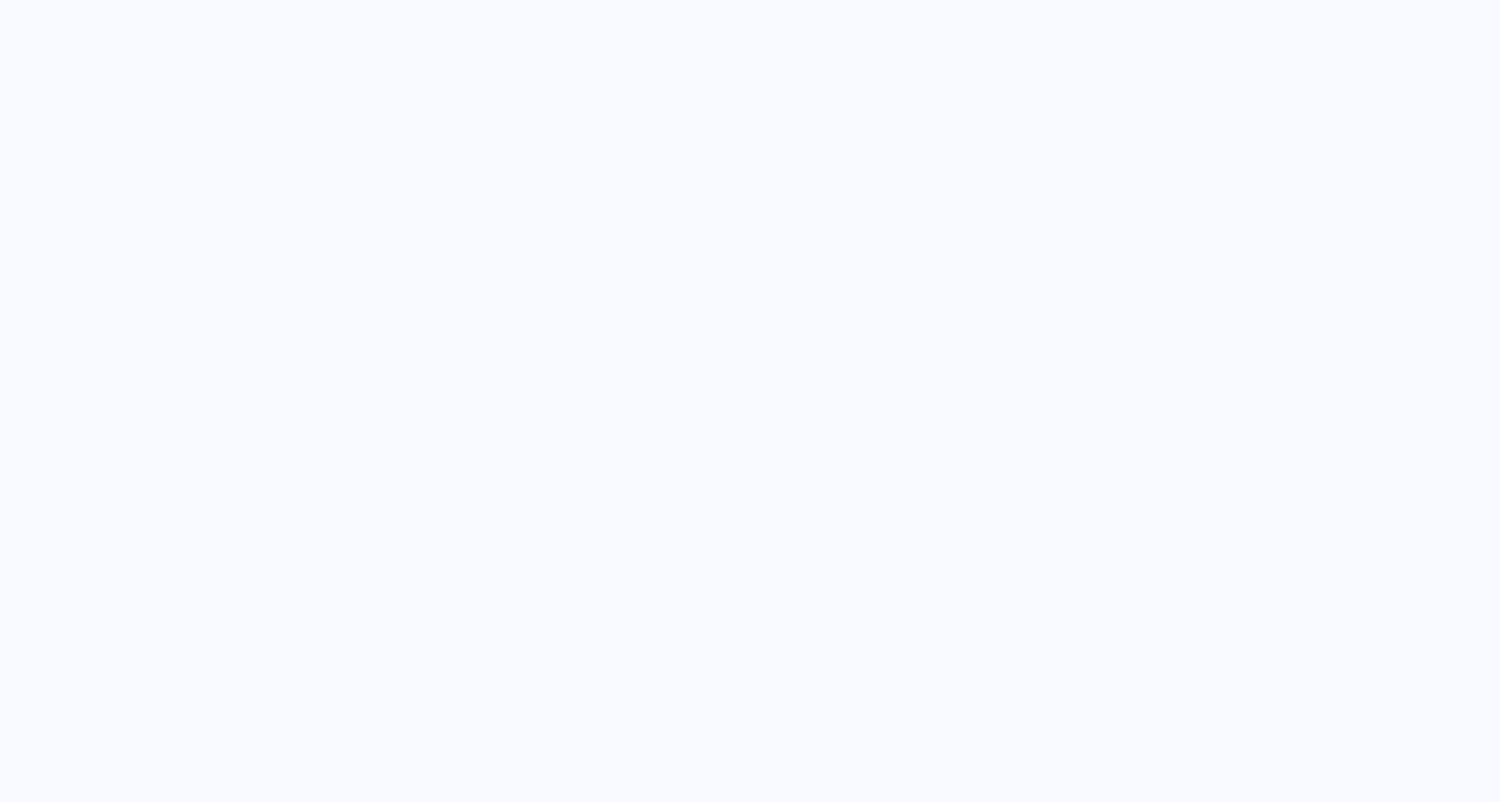
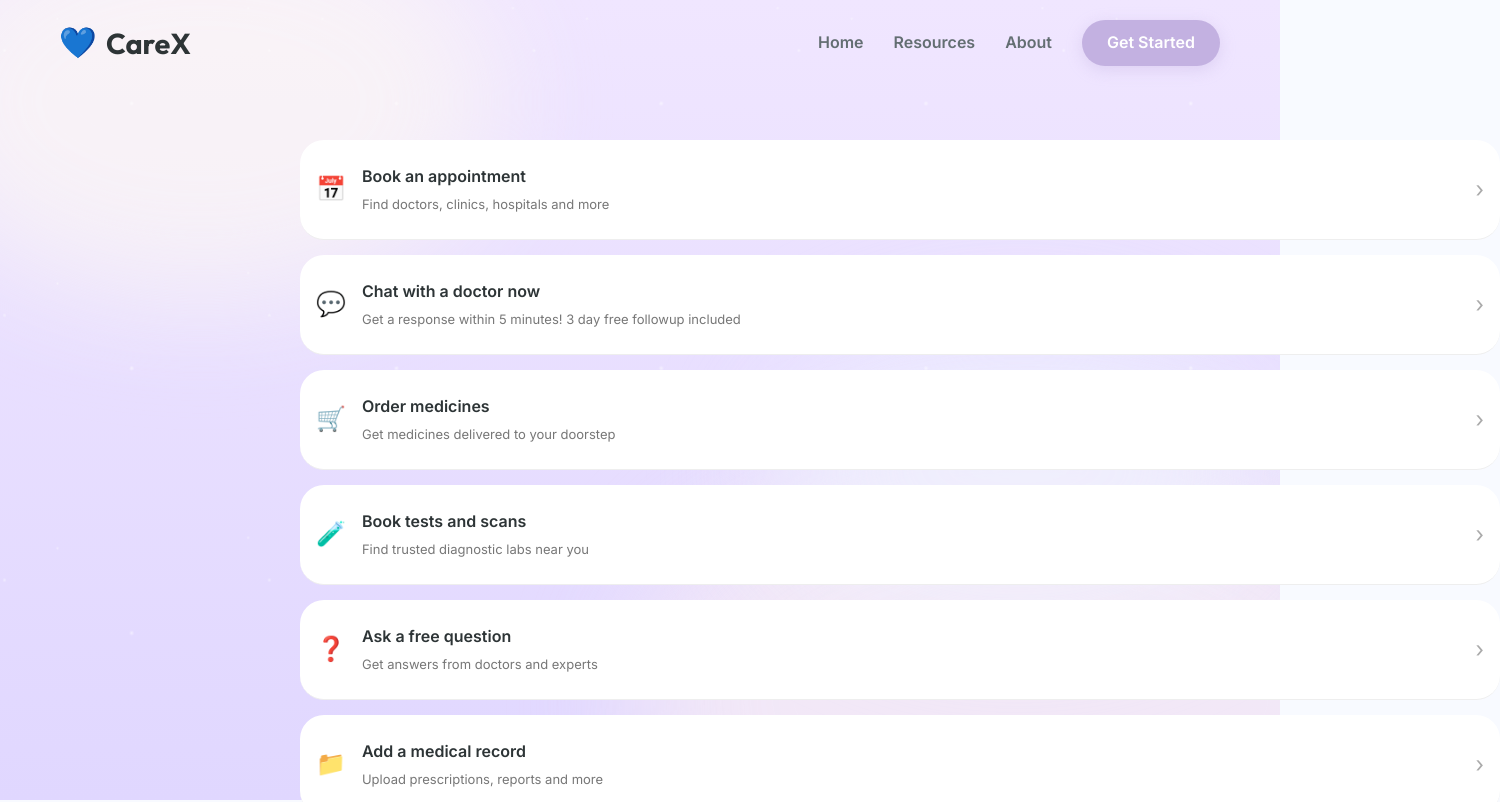
Before and after one commit to NujhatMaliha99/CareX, a React (Vite) app in the folder client/: page /resources in a window 1280 px wide. Before the commit this address had no page. Shown: the top 802 px of the page, 1500 px wide, since content can reach past the window. Built offline with nearby package versions, Linux system fonts and the light colour scheme.

Commit message:
Added resources

```diff
--- a/client/src/App.jsx
+++ b/client/src/App.jsx
@@ -7,6 +7,7 @@ import AdminDashboard from './pages/AdminDashboard';
 import ChatRoom from './pages/ChatRoom';
 import { useState } from "react";
 import SplashScreen from "./physic/SplashScreen";
+import Resources from './pages/Resources';
 
 export default function App() {
   const [showSplash, setShowSplash] = useState(true);
@@ -24,6 +25,7 @@ export default function App() {
         <Route path="/hygiene" element={<HygieneAwareness />} />
         <Route path="/admin" element={<AdminDashboard />} />
         <Route path="/chat" element={<ChatRoom />} />
+        <Route path ="/resources" element = {<Resources />} />
       </Routes>
     </BrowserRouter>
   );
--- a/client/src/index.css
+++ b/client/src/index.css
@@ -687,6 +687,11 @@ footer {
     align-items: center;
 }
 
+.front-nav-resources {
+    justify-content: space-between;
+    display: flex;
+}
+
 .front-nav a {
     text-decoration: none;
     color: var(--text-light);
@@ -2491,6 +2496,68 @@ input[type="range"]::-webkit-slider-thumb:hover {
     justify-content: center;
     margin-top: 20px;
 }
+.resources-wrapper {
+  min-height: 100vh;
+  display: flex;
+  flex-direction: column;
+}
+
+.resources-container {
+  max-width: 6000px;
+  max-height: 6000px;
+  height: 100%;
+  width: 100%;
+  margin: 60px auto;
+  padding-top: 80px;
+  padding-bottom: 150px;
+}
+
+.resource-card {
+  display: flex;
+  justify-content: space-between;
+  align-items: center;
+  padding: 18px 16px;
+  border-bottom: 1px solid #eee;
+  margin-bottom: 15px;
+  height: 100px;
+  width: 1200px;
+  margin-left: 300px;
+  background-color: white;
+  border-radius: 24px ;
+  cursor: pointer;
+  transition: background 0.2s ease;
+}
+
+.resource-card:hover {
+  background: #f9f9f9;
+}
+
+.resource-left {
+  display: flex;
+  align-items: center;
+  gap: 16px;
+}
+
+.resource-icon {
+  font-size: 24px;
+}
+
+.resource-card h3 {
+  margin: 0;
+  font-size: 16px;
+  font-weight: 600;
+}
+
+.resource-card p {
+  margin: 4px 0 0 0;
+  font-size: 13px;
+  color: #777;
+}
+
+.resource-arrow {
+  font-size: 22px;
+  color: #aaa;
+}
 
 @keyframes fadeIn {
     from {
--- a/client/src/pages/Home.jsx
+++ b/client/src/pages/Home.jsx
@@ -21,7 +21,7 @@ export default function Home() {
                     </div>
                     <nav className="front-nav">
                         <Link to="/">Home</Link>
-                        <a href="#resources">Resources</a>
+                        <Link to="/resources">Resources</Link>
                         <a href="#about">About</a>
                         <Link to="/mental" className="btn-get-started">Get Started</Link>
                     </nav>
--- /dev/null
+++ b/client/src/pages/Resources.jsx
@@ -0,0 +1,89 @@
+import { useNavigate,Link } from "react-router-dom";
+
+export default function Resources()
+{
+    const navigate = useNavigate();
+
+  const resources = [
+    {
+      title: "Book an appointment",
+      description: "Find doctors, clinics, hospitals and more",
+      icon: "📅"
+    },
+    {
+      title: "Chat with a doctor now",
+      description: "Get a response within 5 minutes! 3 day free followup included",
+      icon: "💬"
+    },
+    {
+      title: "Order medicines",
+      description: "Get medicines delivered to your doorstep",
+      icon: "🛒"
+    },
+    {
+      title: "Book tests and scans",
+      description: "Find trusted diagnostic labs near you",
+      icon: "🧪"
+    },
+    {
+      title: "Ask a free question",
+      description: "Get answers from doctors and experts",
+      icon: "❓"
+    },
+    {
+      title: "Add a medical record",
+      description: "Upload prescriptions, reports and more",
+      icon: "📁"
+    },
+    {
+      title: "Set medicine reminders",
+      description: "Get alerts so you never miss a dose",
+      icon: "⏰"
+    }
+  ];
+    return(
+        <div>
+    <div className ="home-page dreamy-page">
+         <div className="dreamy-bg-container">
+                <div className="cloud cloud-1"></div>
+                <div className="cloud cloud-2"></div>
+                <div className="cloud cloud-3"></div>
+                <div className="stars-layer"></div>
+            </div>
+         <header className="front-page-header">
+                <div className="container header-flex" style={{ display: 'flex', justifyContent: 'space-between', alignItems: 'center' }}>
+                    <div className="logo-group">
+                        <span className="heart-logo">💙</span>
+                        <span className="logo-text">CareX</span>
+                    </div>
+                    <nav className="front-nav">
+                        <Link to="/">Home</Link>
+                        <Link to="/resources">Resources</Link>
+                        <a href="#about">About</a>
+                        <Link to="/mental" className="btn-get-started">Get Started</Link>
+                    </nav>
+                </div>
+            </header>
+        </div>
+               <div className = "resource-page">
+            <div className="resources-container">
+      {resources.map((item, index) => (
+        <div key={index} className="resource-card">
+
+          <div className="resource-left">
+            <div className="resource-icon">{item.icon}</div>
+            <div>
+              <h3>{item.title}</h3>
+              <p>{item.description}</p>
+            </div>
+          </div>
+
+          <div className="resource-arrow">›</div>
+
+        </div>
+      ))}
+    </div>
+    </div>
+    </div>
+    );
+}
```
Also changed, not shown: 2 other files (tests, documents, lock files or other folders).
